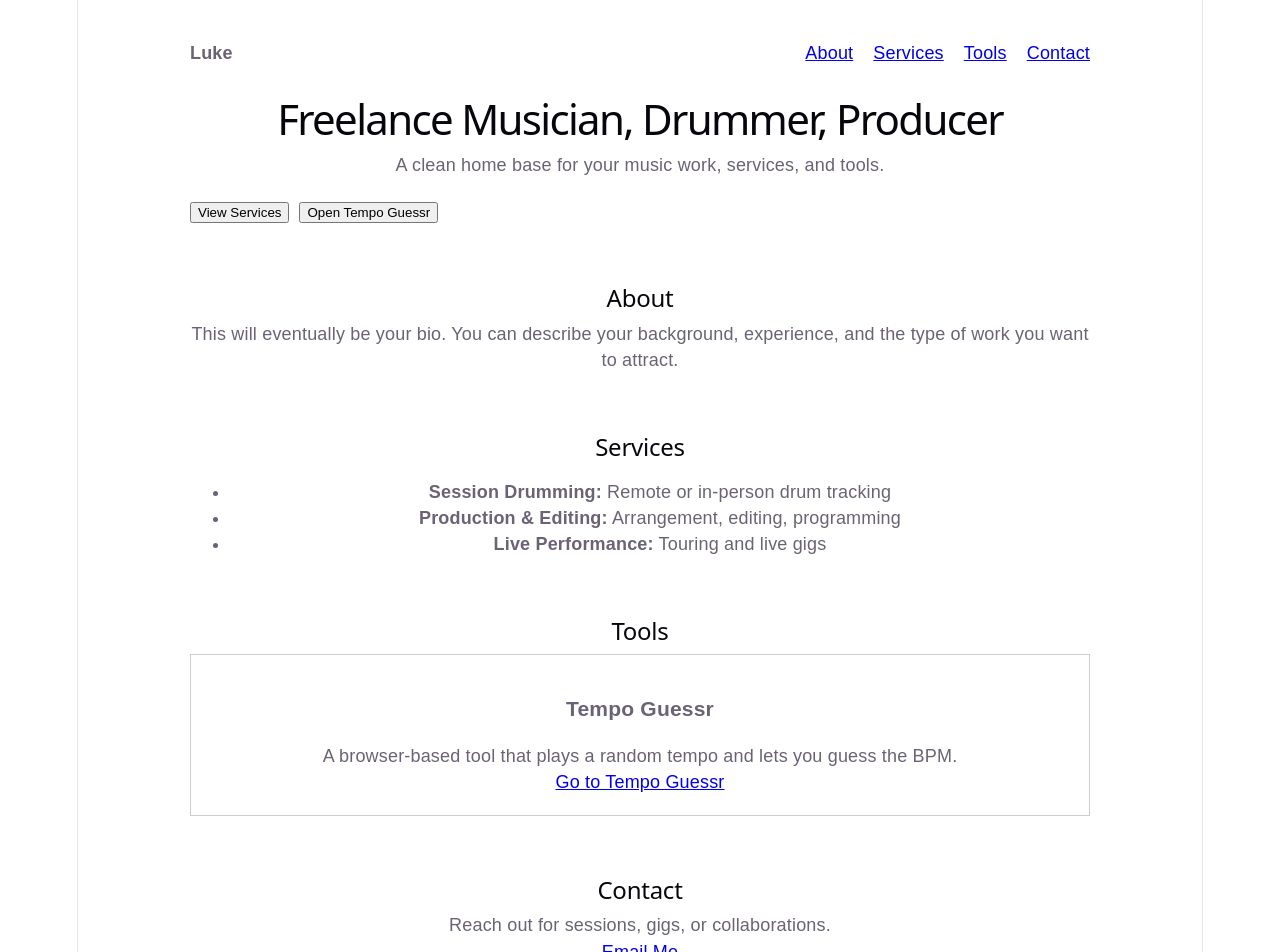
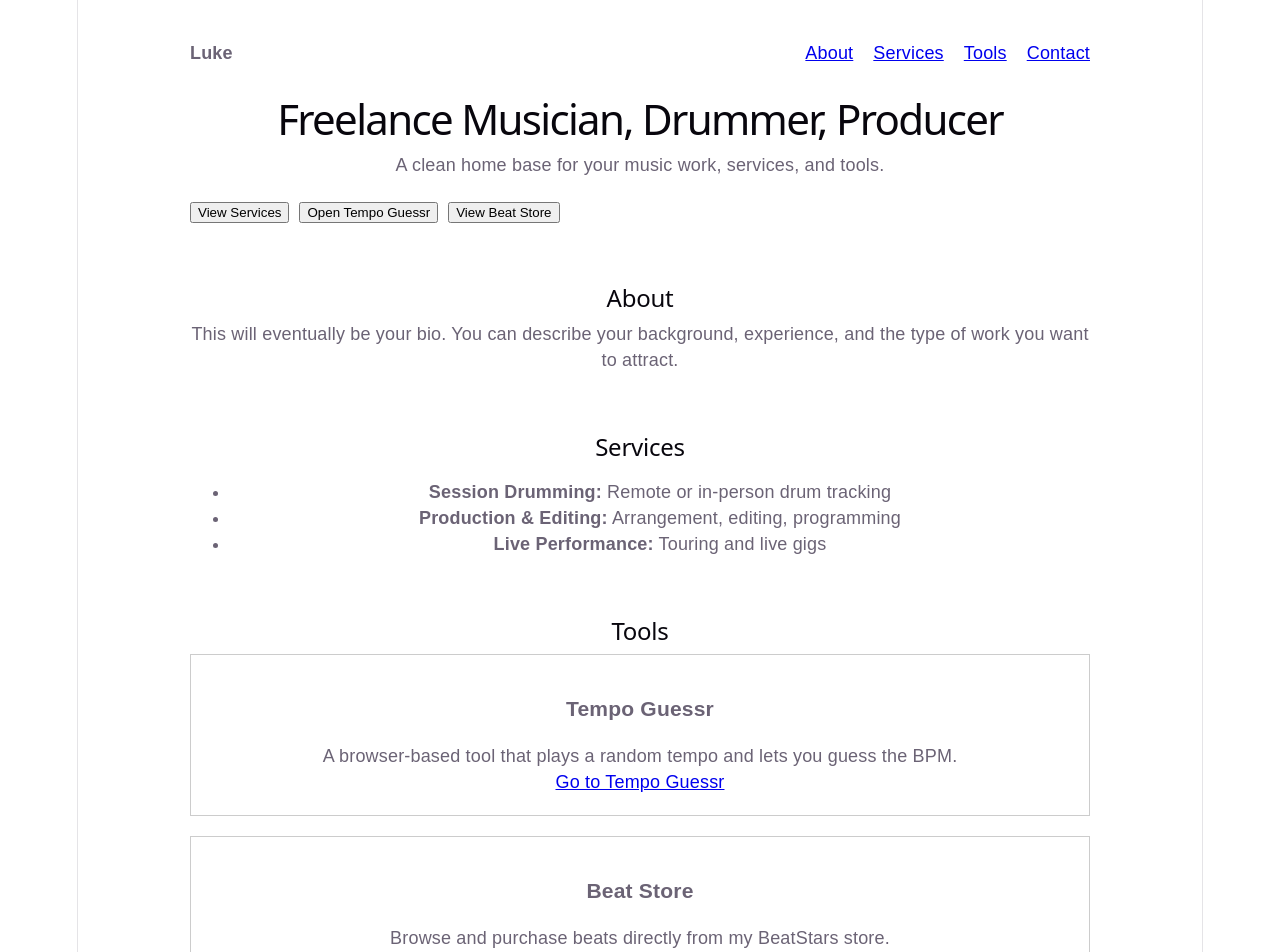
Before and after one commit to lukemarkham/website, a React (Vite) app: page / in a window 1280 px wide. Shown: the top 952 px of the page. Built offline with nearby package versions, Linux system fonts and the light colour scheme.

Commit message:
Add BeatStars embed page

```diff
--- a/src/App.jsx
+++ b/src/App.jsx
@@ -30,6 +30,9 @@ function HomePage() {
           <Link to="/tempo-guessr">
             <button>Open Tempo Guessr</button>
           </Link>
+          <Link to="/beats">
+            <button>View Beat Store</button>
+          </Link>
         </div>
       </section>
 
@@ -52,12 +55,20 @@ function HomePage() {
 
       <section id="tools" style={{ marginBottom: '60px' }}>
         <h2>Tools</h2>
-        <div style={{ border: '1px solid #ccc', padding: '20px' }}>
+        <div style={{ border: '1px solid #ccc', padding: '20px', marginBottom: '20px' }}>
           <h3>Tempo Guessr</h3>
           <p>
             A browser-based tool that plays a random tempo and lets you guess the BPM.
           </p>
           <Link to="/tempo-guessr">Go to Tempo Guessr</Link>
+        </div>
+
+        <div style={{ border: '1px solid #ccc', padding: '20px' }}>
+          <h3>Beat Store</h3>
+          <p>
+            Browse and purchase beats directly from my BeatStars store.
+          </p>
+          <Link to="/beats">Go to Beat Store</Link>
         </div>
       </section>
 
@@ -298,12 +309,39 @@ function TempoGuessrPage() {
   )
 }
 
+function BeatsPage() {
+  return (
+    <div style={{ fontFamily: 'sans-serif', padding: '40px', maxWidth: '1100px', margin: '0 auto' }}>
+      <nav style={{ display: 'flex', justifyContent: 'space-between', alignItems: 'center', marginBottom: '40px' }}>
+        <strong>Beat Store</strong>
+        <Link to="/">← Back to Home</Link>
+      </nav>
+
+      <h1 style={{ fontSize: '42px', marginBottom: '16px' }}>Beat Store</h1>
+      <p style={{ fontSize: '18px', marginBottom: '30px' }}>
+        Stream and purchase beats directly below.
+      </p>
+
+      <div style={{ display: 'flex', justifyContent: 'center' }}>
+        <iframe
+          src="https://player.beatstars.com/?storeId=152173"
+          width="100%"
+          height="800"
+          style={{ maxWidth: '1024px', border: 'none' }}
+          title="BeatStars Store"
+        ></iframe>
+      </div>
+    </div>
+  )
+}
+
 function App() {
   return (
     <BrowserRouter>
       <Routes>
         <Route path="/" element={<HomePage />} />
         <Route path="/tempo-guessr" element={<TempoGuessrPage />} />
+        <Route path="/beats" element={<BeatsPage />} />
       </Routes>
     </BrowserRouter>
   )
```
